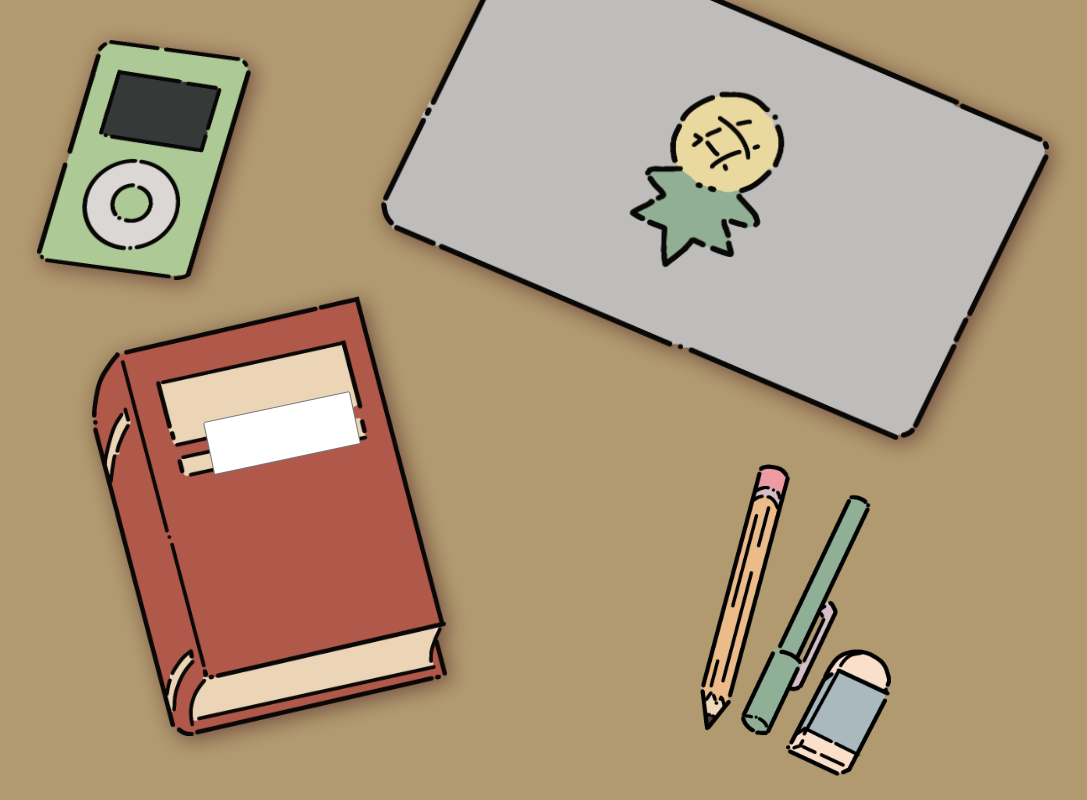
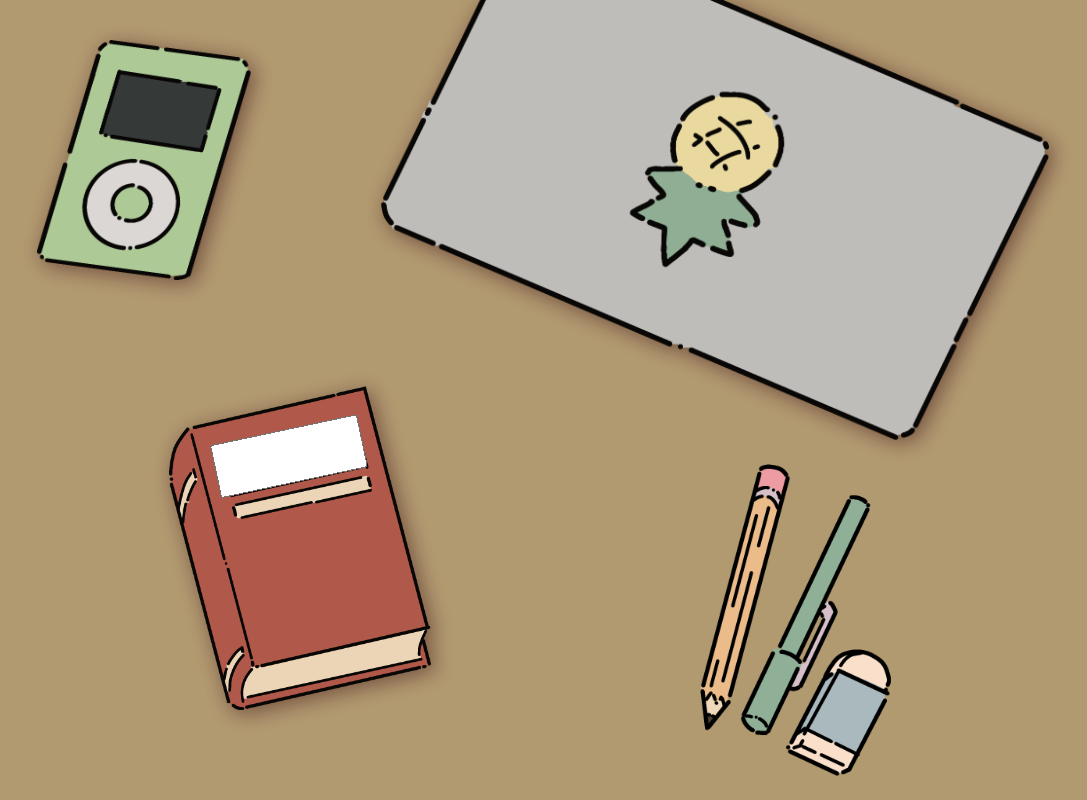
Before and after one commit to annaeyoon/journey-journal, a website built with Vite: page viteirvinehacksproject/index.html in a window 1280 px wide. Shown: the whole page, without its empty margins (193-1280 px from the left). Built offline with nearby package versions, Linux system fonts and the light colour scheme.

Commit message:
textbook

```diff
--- a/viteirvinehacksproject/index.html
+++ b/viteirvinehacksproject/index.html
@@ -10,11 +10,13 @@
         <div class="container">
             <img src="public/assets/mainpagebackground.png" alt="Background" id="full-screen-main">
             <img src="public/assets/ipodoff.png" id="initial-ipod">
-            <img src="public/assets/bookclosed.png" id="initial-book">
             <img src="public/assets/laptopclosed.png" id="initial-laptop">
         </div>
         <div class="login">
-            <input type="text" id="user" name="user">
+            <img src="public/assets/bookclosed.png" id="initial-book">
+            <div class="divdiv">
+                <input type="text" id="user" name="user">
+            </div>
         </div>
         <script src="script.js"></script>
     </body>
--- a/viteirvinehacksproject/src/style.css
+++ b/viteirvinehacksproject/src/style.css
@@ -32,9 +32,9 @@ body {
 
 #initial-book {
   position: fixed;
-  height: 55%;
-  bottom: 8%;
-  right: 50%;
+  height: 600%;
+  /* bottom: 8%;
+  right: 50%; */
   transition: transform 0.3s ease;
   opacity: 95%;
   filter: drop-shadow(4px 4px 10px rgba(49, 1, 12, 0.5));
@@ -66,18 +66,17 @@ body {
 
 .login {
   position: absolute;
-  bottom: 8%;
-  right: 50%;
-  transform: translate(-240px, -330px);
+  bottom: 45%;
+  right: 60%;
+  transform: translate(0vw, 0);
 }
 
 #user {
-  position: absolute;
+  position: relative;
   font-size: xx-large;
   width: 150px;
-  right: calc(50vw + 0);
   z-index: 1000;
-  transform: rotate(-12deg);
+  transform: translate(30%, 80%) rotate(-12deg);
   /* background-color: transparent;
   border: transparent;
   outline: transparent; */
```
